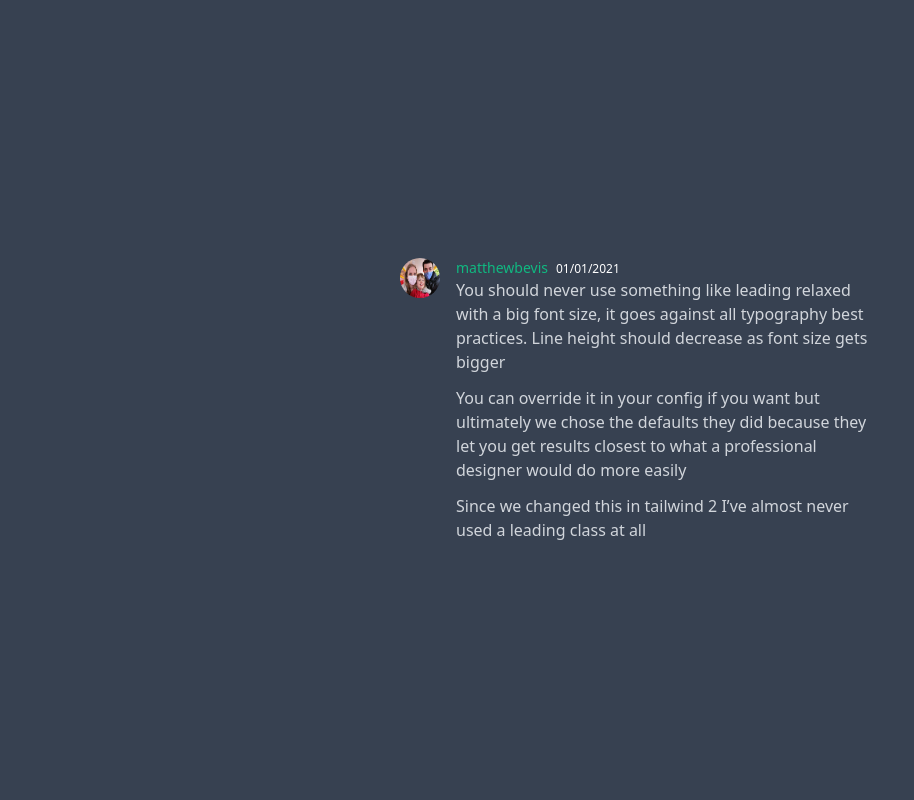
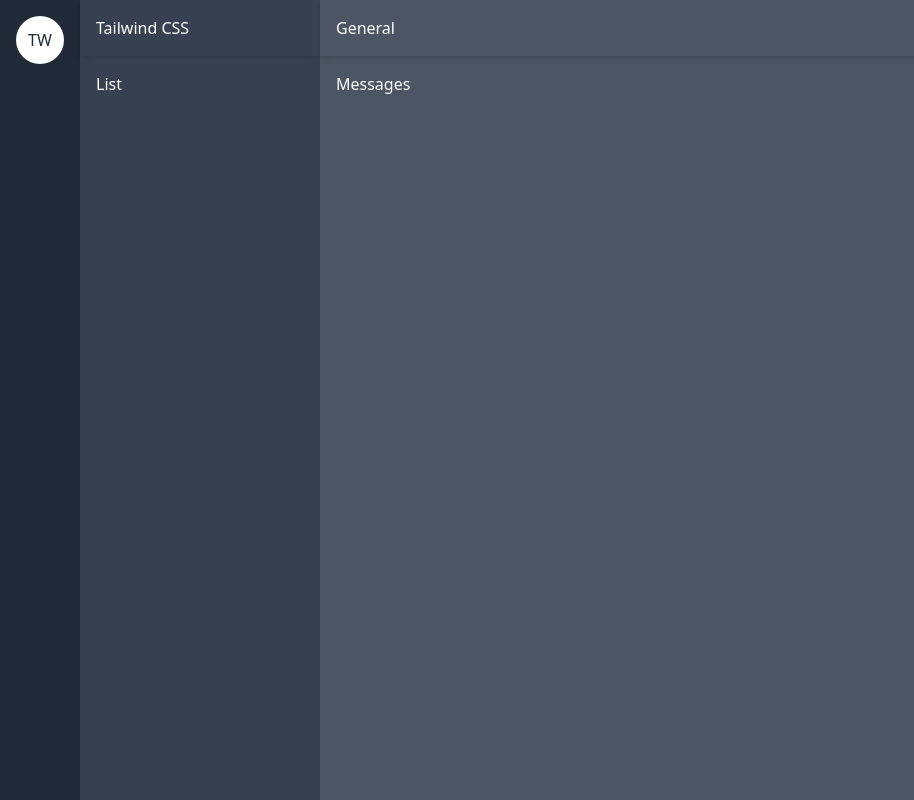
Before and after one commit to MattBevis/discord-clone, a React (Create React App) app: page / in a window 1280 px wide. Shown: the whole page, without its empty margins (0-914 px from the left). Built offline with nearby package versions, Linux system fonts and the light colour scheme.

Commit message:
finalized layout

```diff
--- a/src/App.js
+++ b/src/App.js
@@ -1,40 +1,21 @@
 function App() {
   return (
-    <div className='bg-gray-700 text-white min-h-screen flex items-center justify-center'>
-      <div className='max-w-lg'>
-        <div className='flex hover:bg-gray-800 hover:bg-opacity-30 px-4 py-1'>
-          <img
-            className='h-10 w-10 rounded-full mr-4'
-            src='assets/picture.jpg'
-            alt=''
-          />
-          <div>
-            <p className='flex items-baseline'>
-              <span className='text-green-500 mr-2 text-sm font-medium'>
-                matthewbevis
-              </span>
-              <span className='text-xs'>01/01/2021</span>
-            </p>
-            <p className='text-gray-300'>
-              You should never use something like leading relaxed with a big
-              font size, it goes against all typography best practices. Line
-              height should decrease as font size gets bigger
-            </p>
-          </div>
+    <div className='flex h-screen text-white'>
+      <div className='bg-gray-800 p-4'>
+        <div
+          className='bg-white text-gray-800 rounded-full w-12 h-12 flex
+        items-center justify-center'
+        >
+          TW
         </div>
-        <div className='mt-1 hover:bg-gray-800 hover:bg-opacity-30 px-4 py-1'>
-          <p className='text-gray-300 pl-14'>
-            You can override it in your config if you want but ultimately we
-            chose the defaults they did because they let you get results closest
-            to what a professional designer would do more easily
-          </p>
-        </div>
-        <div className='mt-1 hover:bg-gray-800  hover:bg-opacity-30 px-4 py-1'>
-          <p className='text-gray-300 pl-14'>
-            Since we changed this in tailwind 2 I’ve almost never used a leading
-            class at all
-          </p>
-        </div>
+      </div>
+      <div className='bg-gray-700 flex flex-col w-60'>
+        <div className='p-4 shadow-md'>Tailwind CSS</div>
+        <div className='p-4 flex-1'>List</div>
+      </div>
+      <div className='bg-gray-600 flex-1'>
+        <div className='p-4 shadow-md'>General</div>
+        <div className='p-4 flex-1'>Messages</div>
       </div>
     </div>
   );
--- /dev/null
+++ b/src/components/ChatList.jsx
@@ -0,0 +1,37 @@
+<div className='bg-gray-700 text-white min-h-screen flex items-center justify-center'>
+  <div className='max-w-lg'>
+    <div className='flex hover:bg-gray-800 hover:bg-opacity-30 px-4 py-1'>
+      <img
+        className='h-10 w-10 rounded-full mr-4'
+        src='assets/picture.jpg'
+        alt=''
+      />
+      <div>
+        <p className='flex items-baseline'>
+          <span className='text-green-500 mr-2 text-sm font-medium'>
+            matthewbevis
+          </span>
+          <span className='text-xs'>01/01/2021</span>
+        </p>
+        <p className='text-gray-300'>
+          You should never use something like leading relaxed with a big font
+          size, it goes against all typography best practices. Line height
+          should decrease as font size gets bigger
+        </p>
+      </div>
+    </div>
+    <div className='mt-1 hover:bg-gray-800 hover:bg-opacity-30 px-4 py-1'>
+      <p className='text-gray-300 pl-14'>
+        You can override it in your config if you want but ultimately we chose
+        the defaults they did because they let you get results closest to what a
+        professional designer would do more easily
+      </p>
+    </div>
+    <div className='mt-1 hover:bg-gray-800  hover:bg-opacity-30 px-4 py-1'>
+      <p className='text-gray-300 pl-14'>
+        Since we changed this in tailwind 2 I’ve almost never used a leading
+        class at all
+      </p>
+    </div>
+  </div>
+</div>;
```
